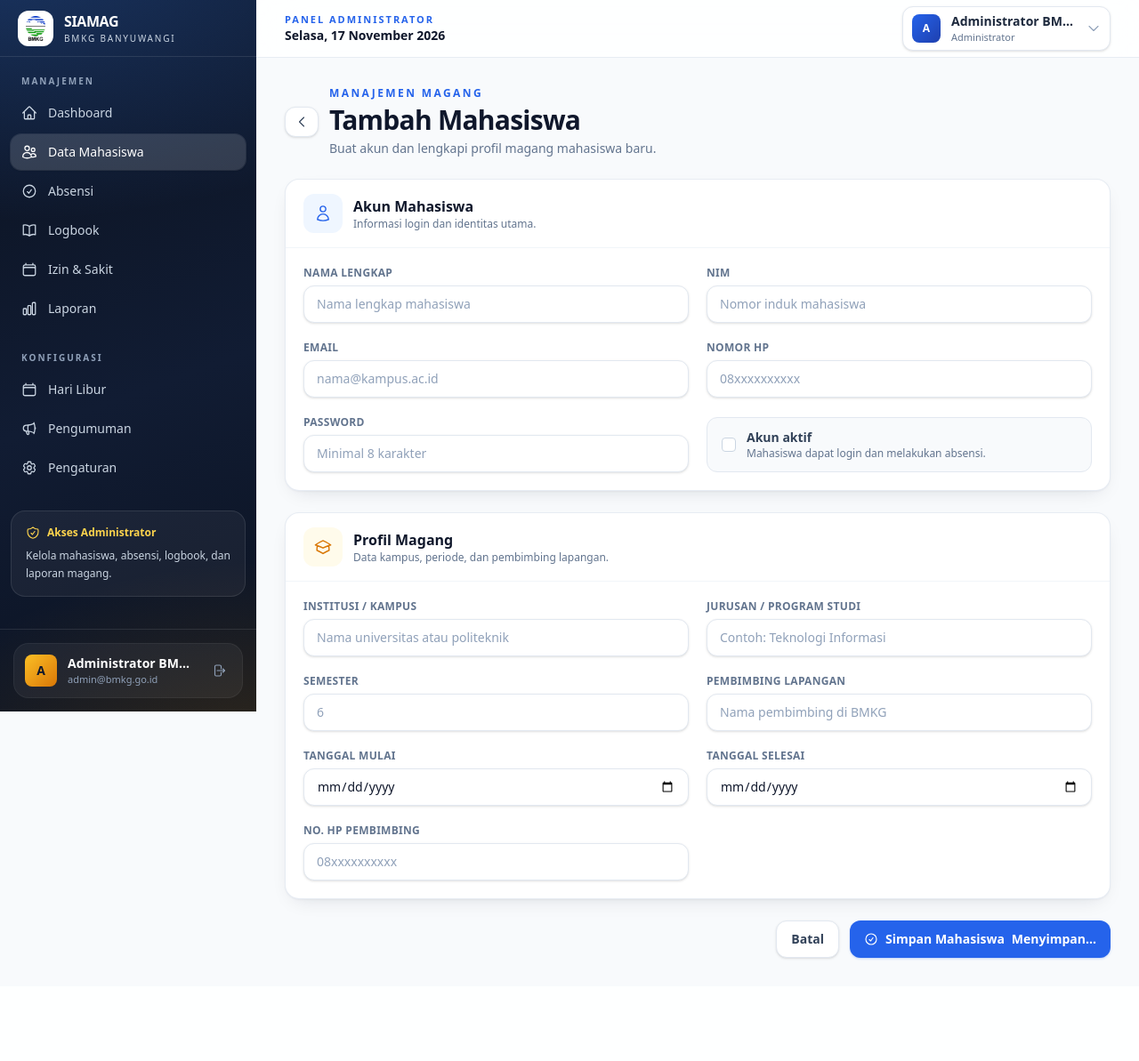
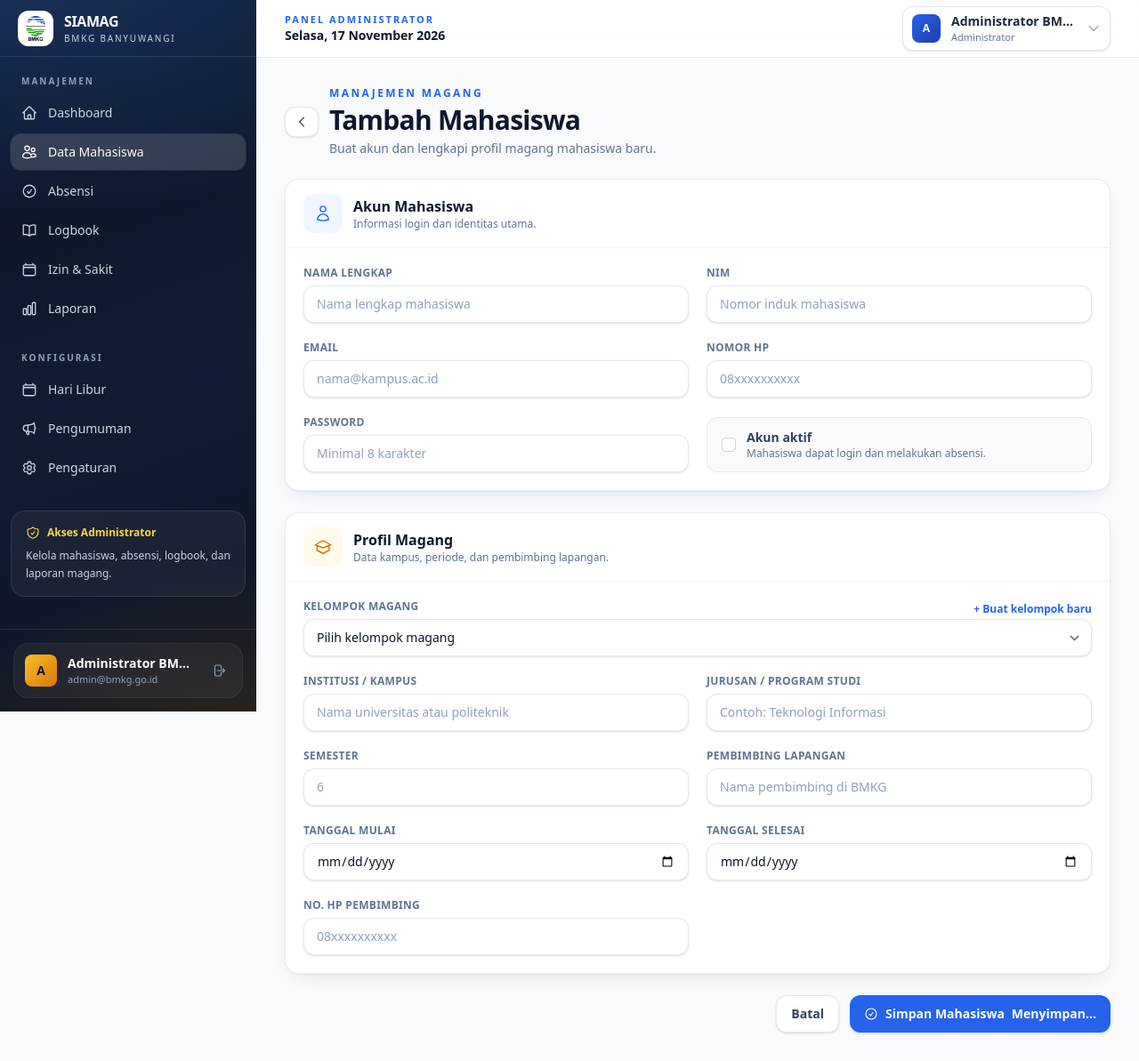
Before and after one commit to nandarbq/SIAMAG, a Laravel app: page /admin/students/create in a window 1280 px wide. Shown: the whole page at 89% size. Before the commit the page ends 1080 px from the top, so only its background shows below. Run offline with Laravel 12, Linux system fonts and the light colour scheme; a user stored in the database is signed in; data comes from the database, SQL or seed files in the repository; tables that the repository leaves empty hold one stand-in row (values such as "Sample post"); style sheets or scripts are compiled from the project's sources; some libraries are stand-ins or nearby versions.

Commit message:
feat(students): require group and auto-fill shared fields

```diff
--- a/app/Livewire/Admin/Students/Form.php
+++ b/app/Livewire/Admin/Students/Form.php
@@ -3,6 +3,7 @@
 namespace App\Livewire\Admin\Students;
 
 use App\Enums\UserRole;
+use App\Models\InternGroup;
 use App\Models\User;
 use Illuminate\Validation\Rule;
 use Livewire\Attributes\Layout;
@@ -26,6 +27,8 @@ class Form extends Component
     public string $phone = '';
 
     public bool $is_active = true;
+
+    public ?int $intern_group_id = null;
 
     public string $institution = '';
 
@@ -56,6 +59,7 @@ class Form extends Component
             $profile = $user->internProfile;
 
             if ($profile) {
+                $this->intern_group_id = $profile->intern_group_id;
                 $this->institution = $profile->institution;
                 $this->major = $profile->major;
                 $this->semester = (string) $profile->semester;
@@ -64,10 +68,25 @@ class Form extends Component
                 $this->field_supervisor = $profile->field_supervisor ?? '';
                 $this->supervisor_phone = $profile->supervisor_phone ?? '';
             }
-        } else {
-            $this->start_date = now()->toDateString();
-            $this->end_date = now()->addMonths(4)->toDateString();
+
+            return;
         }
+
+        $this->start_date = now()->toDateString();
+        $this->end_date = now()->addMonths(4)->toDateString();
+
+        $groupId = request()->integer('group');
+
+        if ($groupId > 0) {
+            $this->applyGroup(InternGroup::query()->findOrFail($groupId));
+        }
+    }
+
+    public function updatedInternGroupId(mixed $value): void
+    {
+        $group = $value ? InternGroup::query()->find((int) $value) : null;
+
+        $this->applyGroup($group);
     }
 
     public function save()
@@ -78,6 +97,7 @@ class Form extends Component
             'password' => [$this->user ? 'nullable' : 'required', 'string', 'min:8'],
             'nim' => ['required', 'string', 'max:30', Rule::unique('users', 'nim')->ignore($this->user?->id)],
             'phone' => ['nullable', 'string', 'max:20'],
+            'intern_group_id' => ['required', Rule::exists('intern_groups', 'id')],
             'institution' => ['required', 'string', 'max:255'],
             'major' => ['required', 'string', 'max:255'],
             'semester' => ['required', 'integer', 'min:1', 'max:14'],
@@ -93,6 +113,7 @@ class Form extends Component
             'nim.unique' => 'NIM sudah terdaftar.',
             'password.required' => 'Password wajib diisi untuk akun baru.',
             'password.min' => 'Password minimal 8 karakter.',
+            'intern_group_id.required' => 'Kelompok magang wajib dipilih.',
             'institution.required' => 'Institusi wajib diisi.',
             'major.required' => 'Jurusan wajib diisi.',
             'semester.required' => 'Semester wajib diisi.',
@@ -100,6 +121,8 @@ class Form extends Component
             'end_date.required' => 'Tanggal selesai wajib diisi.',
             'end_date.after_or_equal' => 'Tanggal selesai harus setelah tanggal mulai.',
         ]);
+
+        $group = InternGroup::query()->findOrFail($this->intern_group_id);
 
         $userData = [
             'name' => $validated['name'],
@@ -124,15 +147,11 @@ class Form extends Component
 
         $user->internProfile()->updateOrCreate(
             ['user_id' => $user->id],
-            [
-                'institution' => $validated['institution'],
+            array_merge($group->profileAttributes(), [
+                'intern_group_id' => $group->id,
                 'major' => $validated['major'],
                 'semester' => $validated['semester'],
-                'start_date' => $validated['start_date'],
-                'end_date' => $validated['end_date'],
-                'field_supervisor' => $validated['field_supervisor'] ?: null,
-                'supervisor_phone' => $validated['supervisor_phone'] ?: null,
-            ]
+            ]),
         );
 
         session()->flash('success', $this->user
@@ -144,6 +163,26 @@ class Form extends Component
 
     public function render()
     {
-        return view('livewire.admin.students.form');
+        $groups = InternGroup::query()
+            ->where(fn ($query) => $query
+                ->where('is_active', true)
+                ->orWhere('id', $this->intern_group_id))
+            ->orderBy('name')
+            ->get(['id', 'code', 'name']);
+
+        return view('livewire.admin.students.form', compact('groups'));
+    }
+
+    private function applyGroup(?InternGroup $group): void
+    {
+        if (! $group) {
+            return;
+        }
+
+        $this->institution = $group->institution;
+        $this->field_supervisor = $group->field_supervisor ?? '';
+        $this->supervisor_phone = $group->supervisor_phone ?? '';
+        $this->start_date = $group->start_date?->format('Y-m-d') ?? '';
+        $this->end_date = $group->end_date?->format('Y-m-d') ?? '';
     }
 }
--- a/resources/views/livewire/admin/students/form.blade.php
+++ b/resources/views/livewire/admin/students/form.blade.php
@@ -74,9 +74,27 @@
                 </div>
             </div>
             <div class="card-body grid gap-5 sm:grid-cols-2">
+                <div class="sm:col-span-2">
+                    <div class="flex items-center justify-between gap-3">
+                        <label class="label">Kelompok Magang</label>
+                        <a href="{{ route('admin.students', ['tab' => 'groups', 'new' => 1]) }}" class="text-xs font-semibold text-brand-600 hover:text-brand-700">
+                            + Buat kelompok baru
+                        </a>
+                    </div>
+                    <select wire:model.live="intern_group_id" class="input">
+                        <option value="">Pilih kelompok magang</option>
+                        @foreach ($groups as $groupOption)
+                            <option value="{{ $groupOption->id }}">{{ $groupOption->code }} — {{ $groupOption->name }}</option>
+                        @endforeach
+                    </select>
+                    @error('intern_group_id') <p class="mt-1.5 text-xs font-medium text-rose-600">{{ $message }}</p> @enderror
+                    @if ($intern_group_id)
+                        <p class="mt-1.5 text-xs text-slate-500">Kampus, pembimbing, dan periode diisi otomatis dari kelompok.</p>
+                    @endif
+                </div>
                 <div>
                     <label class="label">Institusi / Kampus</label>
-                    <input wire:model="institution" type="text" class="input" placeholder="Nama universitas atau politeknik">
+                    <input wire:model="institution" type="text" class="input" placeholder="Nama universitas atau politeknik" @if ($intern_group_id) readonly @endif>
                     @error('institution') <p class="mt-1.5 text-xs font-medium text-rose-600">{{ $message }}</p> @enderror
                 </div>
                 <div>
@@ -91,22 +109,22 @@
                 </div>
                 <div>
                     <label class="label">Pembimbing Lapangan</label>
-                    <input wire:model="field_supervisor" type="text" class="input" placeholder="Nama pembimbing di BMKG">
+                    <input wire:model="field_supervisor" type="text" class="input" placeholder="Nama pembimbing di BMKG" @if ($intern_group_id) readonly @endif>
                     @error('field_supervisor') <p class="mt-1.5 text-xs font-medium text-rose-600">{{ $message }}</p> @enderror
                 </div>
                 <div>
                     <label class="label">Tanggal Mulai</label>
-                    <input wire:model="start_date" type="date" class="input">
+                    <input wire:model="start_date" type="date" class="input" @if ($intern_group_id) readonly @endif>
                     @error('start_date') <p class="mt-1.5 text-xs font-medium text-rose-600">{{ $message }}</p> @enderror
                 </div>
                 <div>
                     <label class="label">Tanggal Selesai</label>
-                    <input wire:model="end_date" type="date" class="input">
+                    <input wire:model="end_date" type="date" class="input" @if ($intern_group_id) readonly @endif>
                     @error('end_date') <p class="mt-1.5 text-xs font-medium text-rose-600">{{ $message }}</p> @enderror
                 </div>
                 <div>
                     <label class="label">No. HP Pembimbing</label>
-                    <input wire:model="supervisor_phone" type="text" class="input" placeholder="08xxxxxxxxxx">
+                    <input wire:model="supervisor_phone" type="text" class="input" placeholder="08xxxxxxxxxx" @if ($intern_group_id) readonly @endif>
                     @error('supervisor_phone') <p class="mt-1.5 text-xs font-medium text-rose-600">{{ $message }}</p> @enderror
                 </div>
             </div>
```
Also changed, not shown: tests/Feature/StudentFormTest.php (+45 -6 lines).
